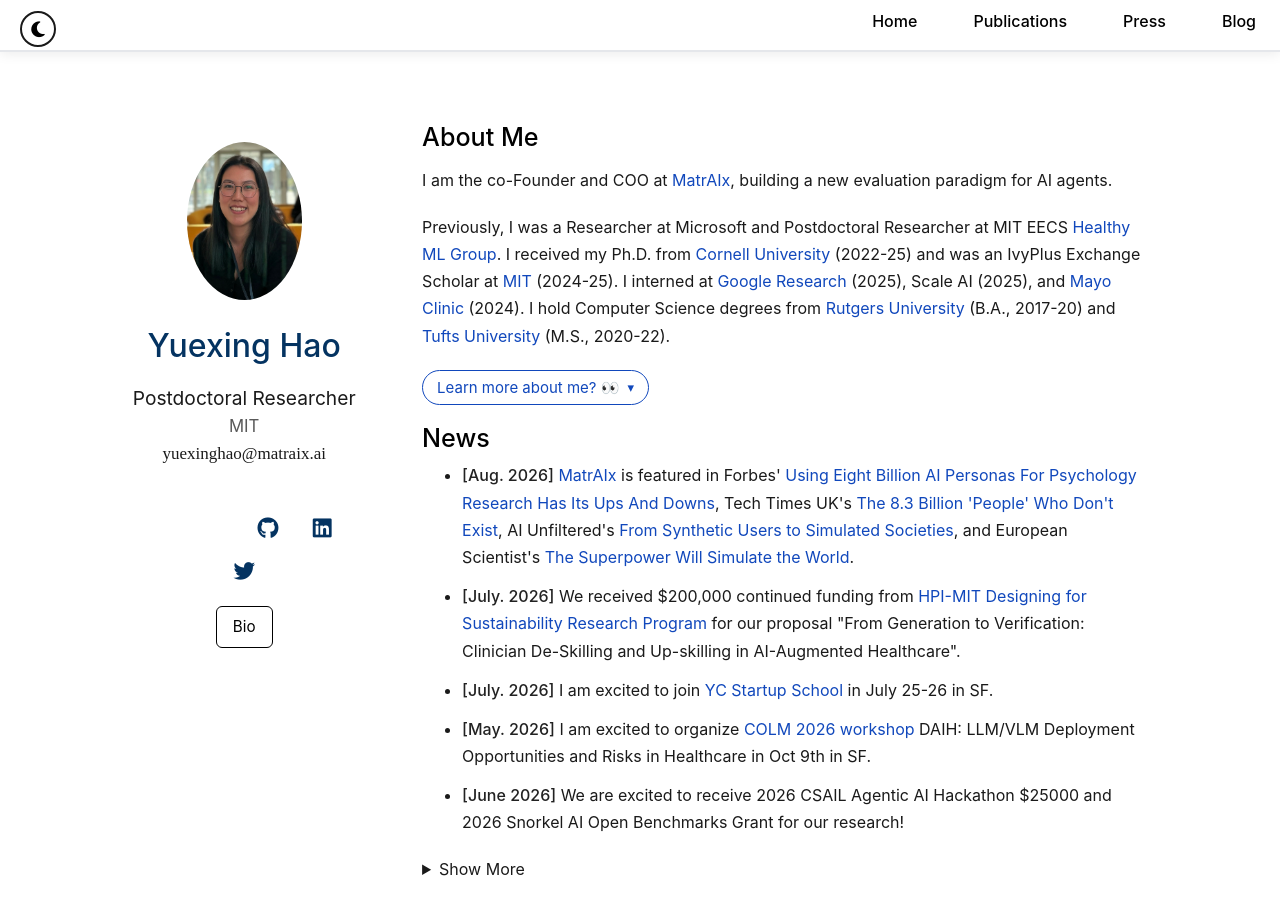
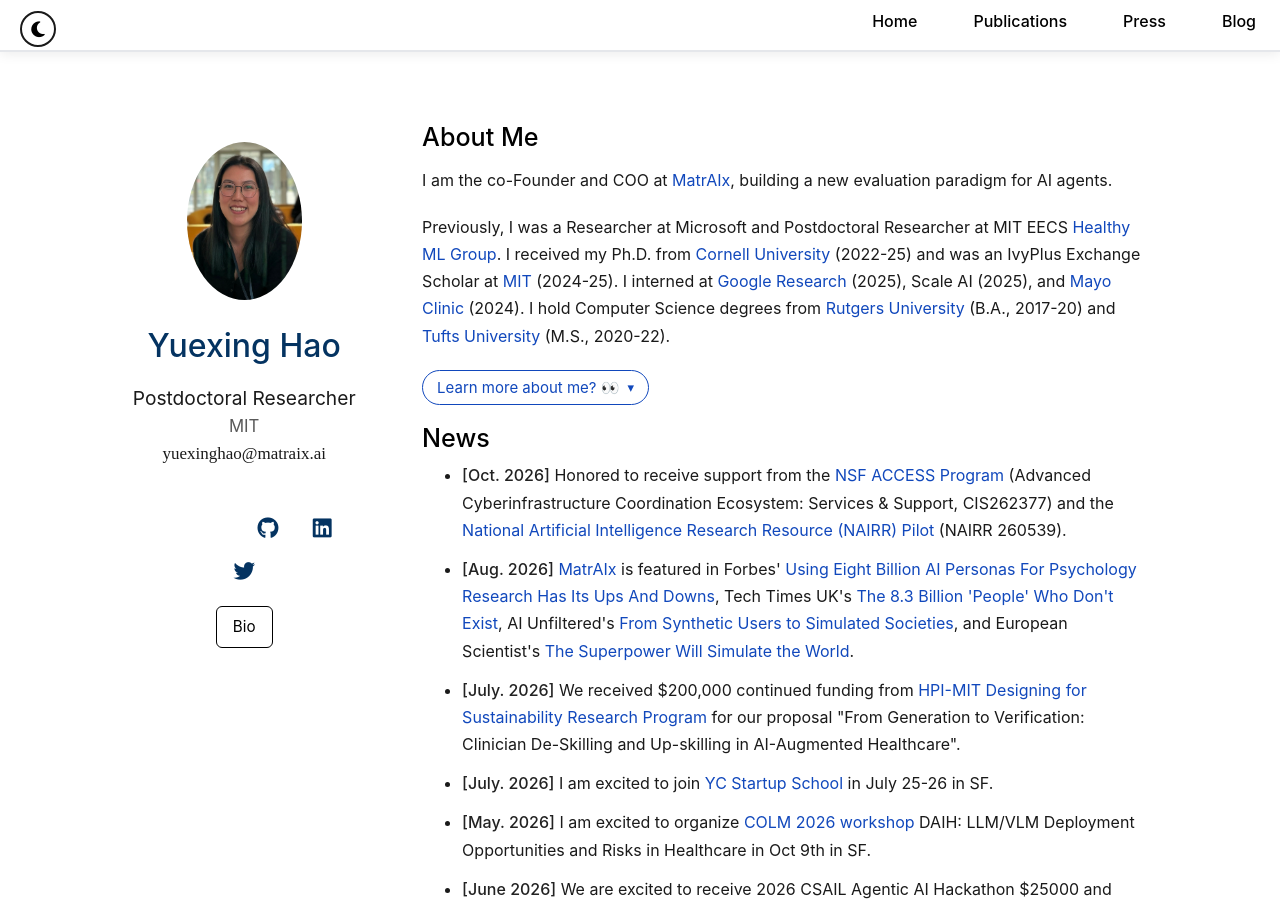
Before and after one commit to YuexingHao/Yuexing-Hao, a Jekyll site: the page built from index.md, in a window 1280 px wide and 900 px high. Built offline with Jekyll 4.4.1, drawn with Linux system fonts in a browser that asks for light colours; a style sheet for code colours, icons or effects is not loaded; our own code applies the rules of GitHub Pages for plain Markdown files.

Commit message:
Add Oct 2026 news: NSF ACCESS and NAIRR Pilot support
Co-Authored-By: Claude Fable 5.1 <noreply@anthropic.com>

```diff
--- a/_includes/news.md
+++ b/_includes/news.md
@@ -7,6 +7,7 @@
 <h2 id="news" style="margin: 20px 0px 10px;">News</h2>
 
 <ul id="news-list">
+<li><strong>[Oct. 2026]</strong> Honored to receive support from the <a href="https://allocations.access-ci.org/current-projects?_requestNumber=CIS262377">NSF ACCESS Program</a> (Advanced Cyberinfrastructure Coordination Ecosystem: Services &amp; Support, CIS262377) and the <a href="https://nairrpilot.org/projects/awarded">National Artificial Intelligence Research Resource (NAIRR) Pilot</a> (NAIRR 260539).</li>
 <li><strong>[Aug. 2026]</strong> <a href="https://matraix.ai/">MatrAIx</a> is featured in Forbes' <a href="https://www.forbes.com/sites/lanceeliot/2026/08/26/using-eight-billion-ai-personas-for-psychology-research-has-its-ups-and-downs/">Using Eight Billion AI Personas For Psychology Research Has Its Ups And Downs</a>, Tech Times UK's <a href="https://www.techtimes.co.uk/harvard-mit-matraix-simulating-global-human-behavior-1808459">The 8.3 Billion 'People' Who Don't Exist</a>, AI Unfiltered's <a href="https://blog.aiunfiltered.dev/p/from-synthetic-users-to-simulated">From Synthetic Users to Simulated Societies</a>, and European Scientist's <a href="https://www.europeanscientist.com/en/features/the-superpower-will-simulate-the-world/">The Superpower Will Simulate the World</a>.</li>
 <li><strong>[July. 2026]</strong> We received $200,000 continued funding from <a href="https://mad.mit.edu/projects/improving-human-ai-system-sustainability-in-health-via-aligned-relevance-and-evaluation">HPI-MIT Designing for Sustainability Research Program</a> for our proposal "From Generation to Verification: Clinician De-Skilling and Up-skilling in AI-Augmented Healthcare".</li>
 <li><strong>[July. 2026]</strong> I am excited to join <a href="https://events.ycombinator.com/startup-school-2026">YC Startup School</a> in July 25-26 in SF.</li>
```
